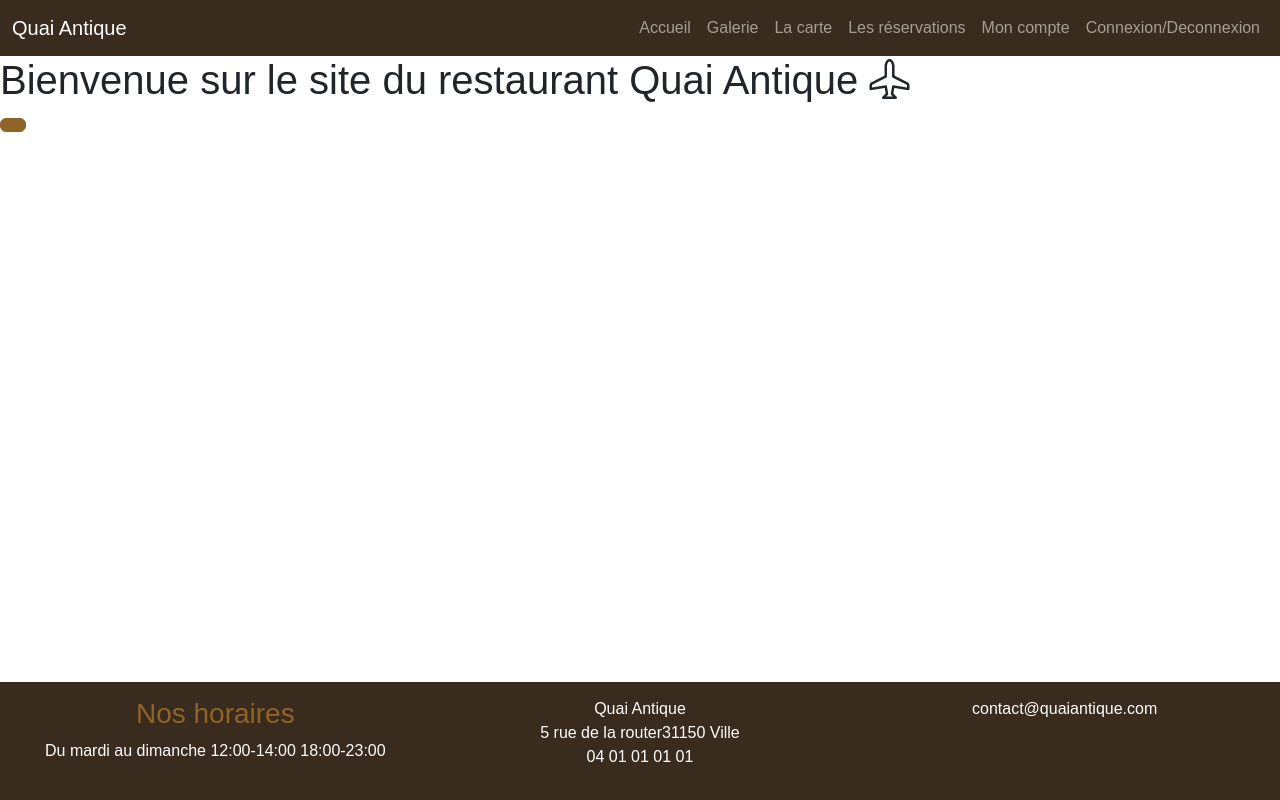
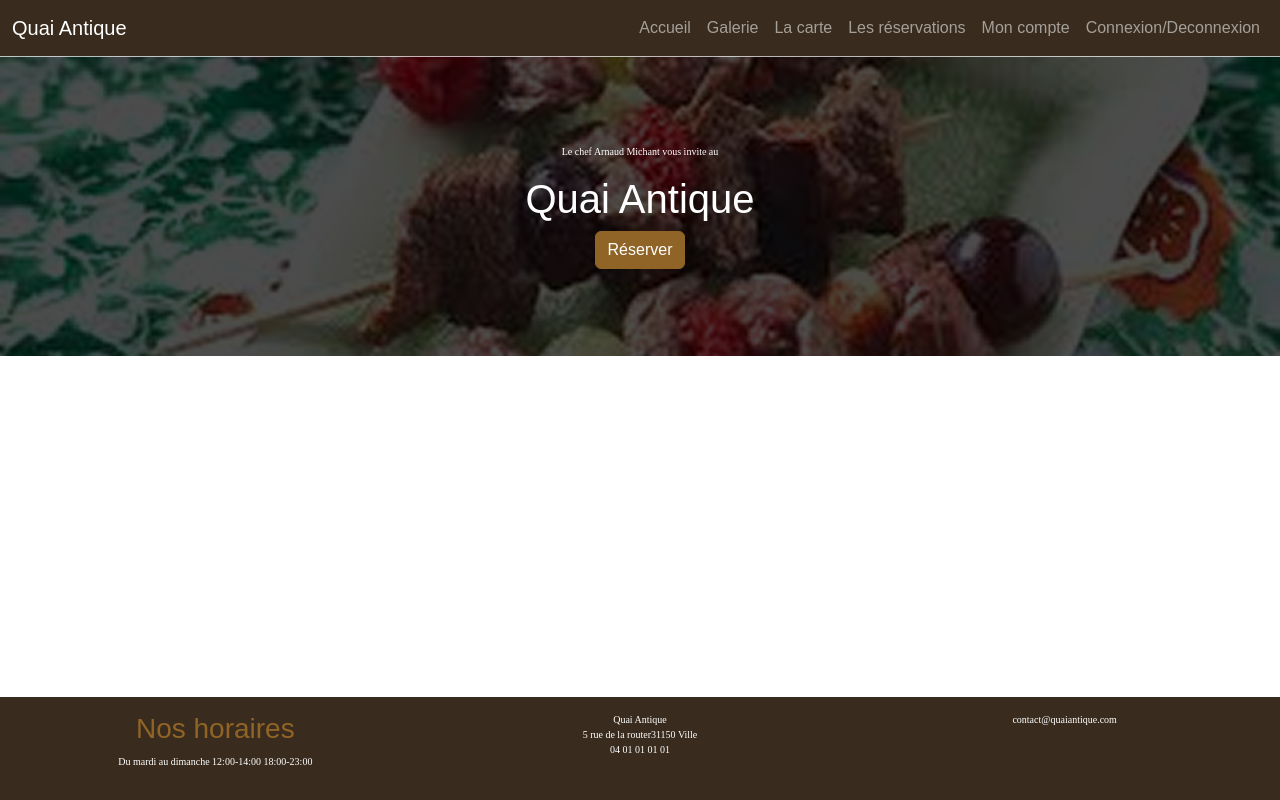
Before and after one commit to kurillos/QuaiAntiqueRestaurantFront, a website with bundled scripts: page index.html in a window 1280 px wide. Built offline with nearby package versions, Linux system fonts and the light colour scheme; files whose address does not match are found by name; a web font is replaced by a local one.

Commit message:
ajout des images + bloc big title

```diff
--- a/pages/home.html
+++ b/pages/home.html
@@ -1,3 +1,8 @@
-<h1>Bienvenue sur le site du restaurant Quai Antique <i class="bi bi-airplane"></i></h1>
+<div class="hero-scene text-center text-white">
+    <div class="hero-scene-content">
+        <p>Le chef Arnaud Michant vous invite au</p>
+        <h1>Quai Antique</h1>
+        <button class="btn btn-primary">Réserver</button>
+    </div>
 
-<button class="btn btn-primary"></button>
+</div>
--- a/scss/main.scss
+++ b/scss/main.scss
@@ -16,3 +16,38 @@
     bottom: 0;
     width: 100%;
 }
+
+p{
+    font-family: $font-family-serif;
+    font-size: 10px;
+}
+
+.hero-scene {
+    position: relative;
+
+    &::before {
+
+        content:"";
+        position: absolute;
+        top: 0;
+        left:0;
+        height: 100%;
+        width: 100%;
+        background-image: url(../images/FondHeroScene.png);
+        background-size: cover;
+        filter: brightness(0.3);
+    }
+
+    * {
+        //positionner les élements devant ::before.
+        position: relative;
+    }
+
+    .hero-scene-content  {
+        height: 300px;
+        display: flex;
+        flex-direction: column;
+        justify-content: center;
+        align-items: center;
+    }
+}
```
Also changed, not shown: images/FondHeroScene.png (added), images/etchebest-restaurant-grand-theatre 1(1).png (added), images/etchebest-restaurant-grand-theatre 1.png (added), images/etchebest-restaurant-grand-theatre 2(1).png (added), images/etchebest-restaurant-grand-theatre 2.png (added), images/etchebest-restaurant-grand-theatre 4.png (added), images/etchebest-restaurant-grand-theatre 6.png (added), scss/main.css, 1 other file.
